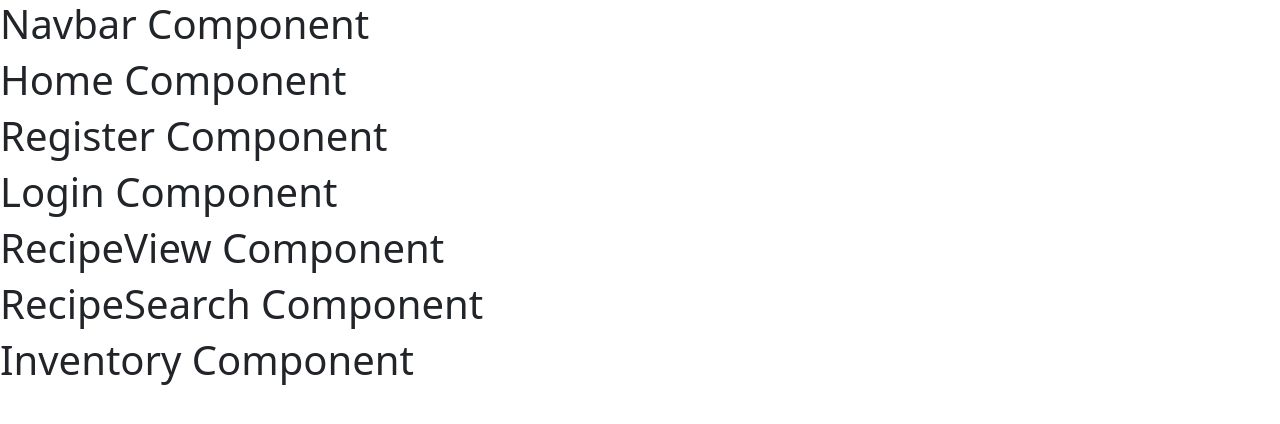
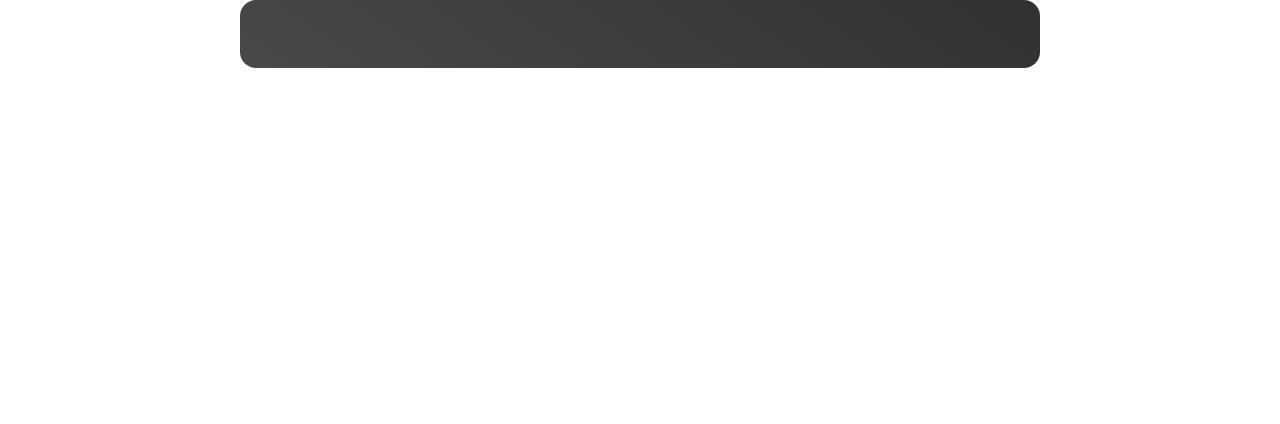
Before and after one commit to slewis37/COSC484-Group5, a React (Create React App) app in the folder client/: page /recipeSearch in a window 1280 px wide. Shown: the top 424 px of the page. Built offline with nearby package versions, Linux system fonts and the light colour scheme.

Commit message:
put into joes code

```diff
--- a/client/package.json
+++ b/client/package.json
@@ -7,8 +7,10 @@
     "@testing-library/jest-dom": "^5.16.2",
     "@testing-library/react": "^12.1.3",
     "@testing-library/user-event": "^13.5.0",
+    "@types/styled-components": "^5.1.25",
     "axios": "^0.26.0",
     "bootstrap": "^5.1.3",
+    "framer-motion": "^6.3.2",
     "moment": "^2.29.1",
     "react": "^17.0.2",
     "react-dom": "^17.0.2",
@@ -17,6 +19,7 @@
     "react-scripts": "5.0.0",
     "redux": "^4.1.2",
     "redux-thunk": "^2.4.1",
+    "styled-components": "^5.3.5",
     "web-vitals": "^2.1.4"
   },
   "scripts": {
--- a/client/src/App.js
+++ b/client/src/App.js
@@ -13,15 +13,15 @@ import Register from "./components/register_component.js";
 
 function App(){
   return (
-      <>
-        <Navbar/>
-        <Home/>
-        <Register/>
-        <Login/>
-        <RecipeView/>
-        <RecipeSearch/>
-        <Inventory/>
-      </>
+    //<>
+   //   <Navbar/>
+   //   <Home />
+   //   <Register />
+  //    <Login />
+  //    <RecipeView />
+      <RecipeSearch />
+  //    <Inventory />
+    //</>
     // <Router>
     //   <Navbar />
     //   <br/>
--- a/client/src/components/recipeSearch_component.js
+++ b/client/src/components/recipeSearch_component.js
@@ -4,12 +4,311 @@
  *
 \*/
 
-import React from 'react';
+//import React from 'react';
+import React, { useEffect, useState } from 'react';
+import styled from 'styled-components';
+import { motion } from 'framer-motion';
+import { Link, useParams } from 'react-router-dom';
+
 
 const RecipeSearch = () => {
     return (
-        <h1>RecipeSearch Component</h1>
+        <div className="App">
+     <Search/>
+  </div>
     );
 }
 
+//Pages Page
+/*
+function Pages() {
+	const location = useLocation();
+	return (
+		<AnimatePresence exitBeforeEnter>
+			<Routes location={location} key={location.pathname}>
+				<Route path="/" element={<Home />} />
+				<Route path="/cuisine/:type" element={<Cuisine />} />
+                <Route path="/searched/:search" element={<Searched />} />
+				<Route path="/recipe/:name" element={<Recipe />} />
+			</Routes>
+		</AnimatePresence>
+	);
+}
+*/
+//CUISINE PAGE
+
+function Cuisine() {
+	const [cuisine, setCuisine] = useState([]);
+
+	let params = useParams();
+
+	const getCuisine = async name => {
+		const data = await fetch(
+            `https://api.spoonacular.com/recipes/complexSearch?apiKey=${process.env.REACT_APP_SPOONACULAR_API_KEY}&cuisine=${name}`
+		);
+
+		const recipes = await data.json();
+		setCuisine(recipes.results);
+	};
+
+	useEffect(() => {
+		getCuisine(params.type);
+		console.log(params.type);
+	}, [params.type]);
+
+	return (
+		<Grid
+			animate={{ opacity: 1 }}
+			initial={{ opacity: 0 }}
+			exit={{ opacity: 0 }}
+			transition={{ duration: 0.5 }}
+		>
+			{cuisine.map(recipe => {
+				return (
+					<Card key={recipe.id}>
+						<Link to={`/recipe/${recipe.id}`}>
+							<img src={recipe.image} alt={recipe.title} />
+							<h4>{recipe.title}</h4>
+						</Link>
+					</Card>
+				);
+			})}
+		</Grid>
+	);
+}
+
+//MEH CODE
+const CuisineGrid = styled(motion.div)`
+	display: grid;
+	grid-template-columns: repeat(auto-fit, minmax(20rem, 1fr));
+	grid-gap: 3rem;
+`;
+
+const CuisineCard = styled.div`
+	img {
+		width: 100%;
+		border-radius: 2rem;
+	}
+	a {
+		text-decoration: none;
+	}
+	h4 {
+		text-align: center;
+		padding: 1rem;
+	}
+`;
+
+// HOME CLASS
+
+function Home() {
+	return (
+        <div></div>
+
+	);
+}
+
+// RECIPE CLASS
+function Recipe() {
+	let params = useParams();
+
+	const [details, setDetails] = useState();
+	const [activeTab, setActiveTab] = useState('instructions');
+
+	useEffect(() => {
+		const fetchDetails = async () => {
+			const data = await fetch(
+				`https://api.spoonacular.com/recipes/${params.name}/information?apiKey=${process.env.REACT_APP_SPOONACULAR_API_KEY}`
+			);
+			const detailData = await data.json();
+			setDetails(detailData);
+			console.log(detailData);
+		};
+		fetchDetails();
+	}, [params.name]);
+
+	return (
+		<DetailWrapper>
+			<div>
+				<h2>{details?.title}</h2>
+				<img src={details?.image} alt="" />
+			</div>
+			<Info>
+				<Button
+					className={activeTab === 'instructions' ? 'active' : ''}
+					onClick={() => setActiveTab('instructions')}
+				>
+					Instructions
+				</Button>
+				<Button
+					className={activeTab === 'ingredients' ? 'active' : ''}
+					onClick={() => setActiveTab('ingredients')}
+				>
+					Ingredients
+				</Button>
+
+				{activeTab === 'instructions' && (
+					<div>
+						<h3 dangerouslySetInnerHTML={{ __html: details?.summary }}></h3>
+						<h3
+							dangerouslySetInnerHTML={{ __html: details?.instructions }}
+						></h3>
+					</div>
+				)}
+				{activeTab === 'ingredients' && (
+					<ul>
+						{details?.extendedIngredients.map(ingredient => {
+							return <li key={ingredient.id}>{ingredient.original}</li>;
+						})}
+					</ul>
+				)}
+			</Info>
+		</DetailWrapper>
+	);
+}
+
+const DetailWrapper = styled.div`
+	margin-top: 10rem;
+	margin-bottom: 5rem;
+	display: flex;
+	.active {
+		background: linear-gradient(35deg, #494949, #313131);
+		color: white;
+	}
+	h2 {
+		margin-bottom: 2rem;
+	}
+	ul {
+		margin-top: 2rem;
+	}
+	li {
+		font-size: 1.2rem;
+		line-height: 2.5rem;
+	}
+`;
+
+const Button = styled.button`
+	padding: 1rem 2rem;
+	color: #313131;
+	background: white;
+	border: 2px solid black;
+	margin-right: 2rem;
+	font-weight: 600;
+`;
+
+const Info = styled.div`
+	margin-left: 10rem;
+`;
+
+// SEARCH
+
+function Search() {
+
+	const [input, setInput] = useState('');
+
+	//let navigate = useNavigate();
+
+	const submitHandler = e => {
+		e.preventDefault();
+		//navigate(`/searched/${input}`);
+		console.log(e);
+	};
+
+	return (
+		<FormStyle onSubmit={submitHandler}>
+			<div>
+
+				<input
+					type="text"
+					value={input}
+					onChange={e => setInput(e.target.value)}
+				/>
+			</div>
+		</FormStyle>
+	);
+}
+
+const FormStyle = styled.form`
+	padding: 0 15rem;
+	position: relative;
+	width: 100%;
+	display: flex;
+	justify-content: center;
+	align-items: center;
+	div {
+		position: relative;
+		width: 100%;
+	}
+	input {
+		border: none;
+		background: linear-gradient(35deg, #494949, #313131);
+		font-size: 1.5rem;
+		color: white;
+		padding: 1rem 3rem;
+		border: none;
+		border-radius: 1rem;
+		outline: none;
+		width: 100%;
+	}
+	svg {
+		position: absolute;
+		top: 50%;
+		left: 0%;
+		transform: translate(100%, -50%);
+		color: white;
+	}
+`;
+
+// SEARCHED CLASS
+
+function Searched() {
+	const [searchedRecipes, setSearchedRecipes] = useState([]);
+	let params = useParams();
+
+	const getSearched = async name => {
+		const data = await fetch(
+			`https://api.spoonacular.com/recipes/complexSearch?apiKey=${process.env.REACT_APP_SPOONACULAR_API_KEY}&query=${name}`
+		);
+		const recipes = await data.json();
+		setSearchedRecipes(recipes.results);
+	};
+
+	useEffect(() => {
+		getSearched(params.search);
+	}, [params.search]);
+
+	return (
+		<Grid>
+			{searchedRecipes.map(recipe => {
+				return (
+					<Link to={`/recipe/${recipe.id}`}>
+						<Card key={recipe.id}>
+							<img src={recipe.image} alt={recipe.title} />
+							<h4>{recipe.title}</h4>
+						</Card>
+					</Link>
+				);
+			})}
+		</Grid>
+	);
+}
+const Grid = styled.div`
+	display: grid;
+	grid-template-columns: repeat(auto-fit, minmax(20rem, 1fr));
+	grid-gap: 3rem;
+`;
+
+const Card = styled.div`
+	img {
+		width: 100%;
+		border-radius: 2rem;
+	}
+	a {
+		text-decoration: none;
+	}
+	h4 {
+		text-align: center;
+		padding: 1rem;
+	}
+`;
+
 export default RecipeSearch;
```
